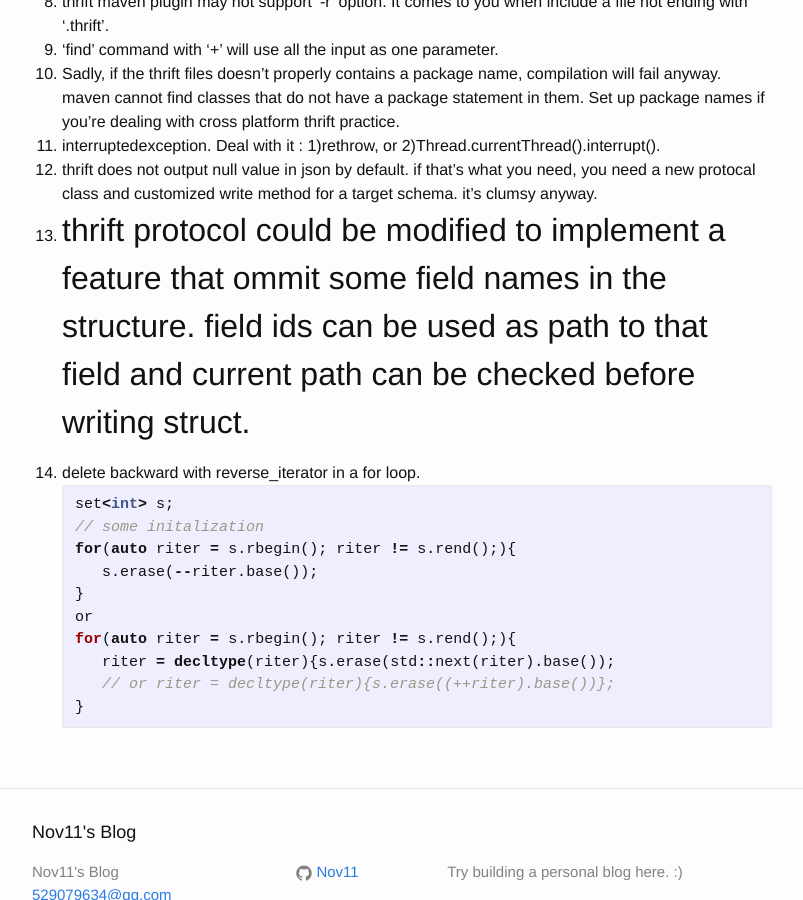
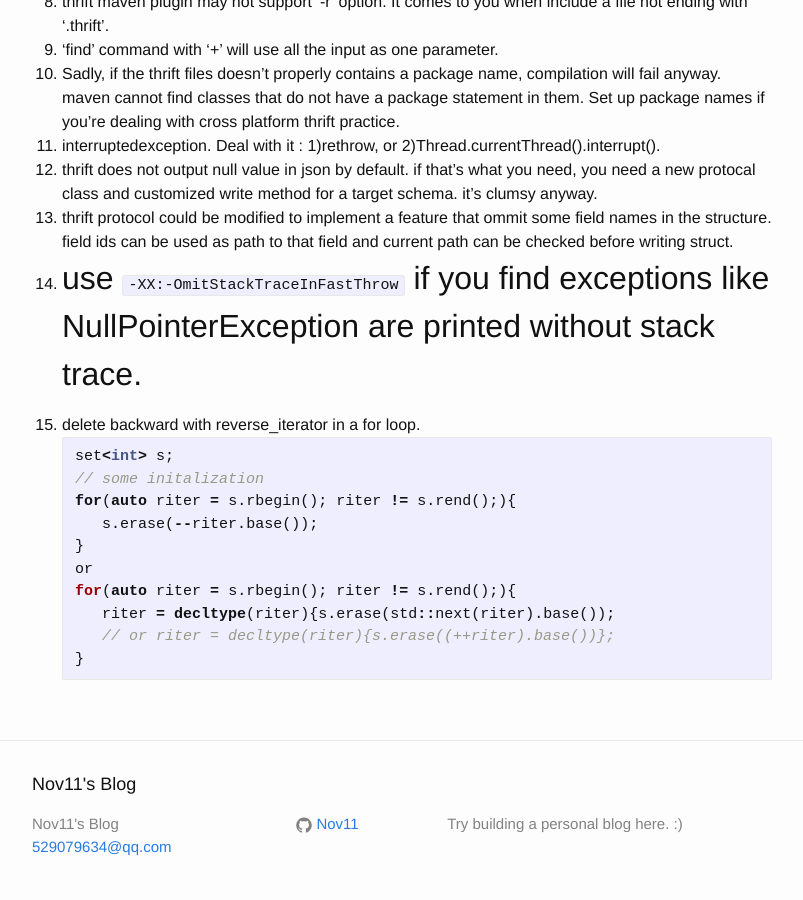
Before and after one commit to Nov11/Nov11.github.io, a Jekyll site: the page built from _posts/2018-06-04-notes-of-miscellaneousness.md, in a window 1280 px wide and 900 px high, scrolled down 876 px. Shown: the whole window, without its empty margins (238-1041 px from the left). Built offline with Jekyll 4.4.1, drawn with Linux system fonts in a browser that asks for light colours.

Commit message:
Update 2018-06-04-notes-of-miscellaneousness.md

````diff
--- a/_posts/2018-06-04-notes-of-miscellaneousness.md
+++ b/_posts/2018-06-04-notes-of-miscellaneousness.md
@@ -35,6 +35,7 @@
 11. interruptedexception. Deal with it : 1)rethrow, or 2)Thread.currentThread().interrupt().
 12. thrift does not output null value in json by default. if that's what you need, you need a new protocal class and customized write method for a target schema. it's clumsy anyway.
 13. thrift protocol could be modified to implement a feature that ommit some field names in the structure. field ids can be used as path to that field and current path can be checked before writing struct.
+14. use ```-XX:-OmitStackTraceInFastThrow``` if you find exceptions like NullPointerException are printed without stack trace.
 ---------------------------------------
 1. delete backward with reverse_iterator in a for loop.
    ```c++
````
